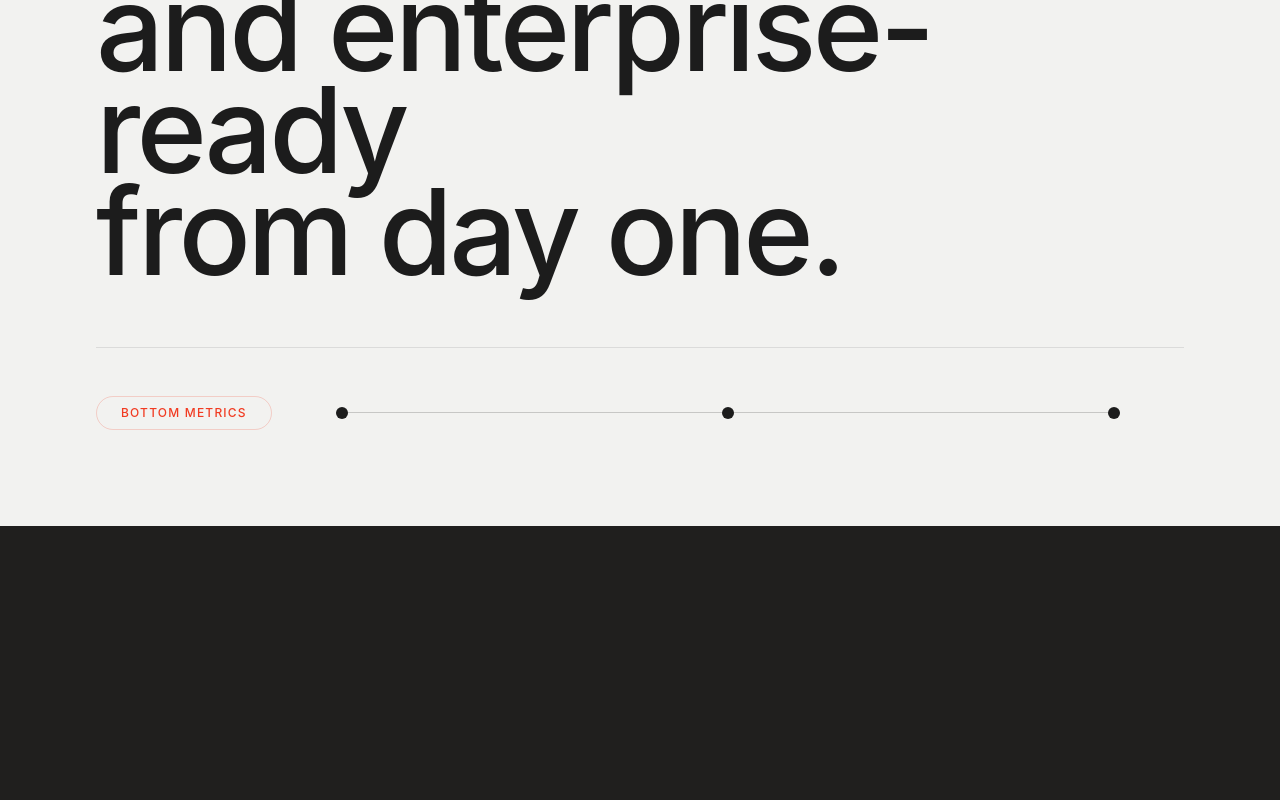
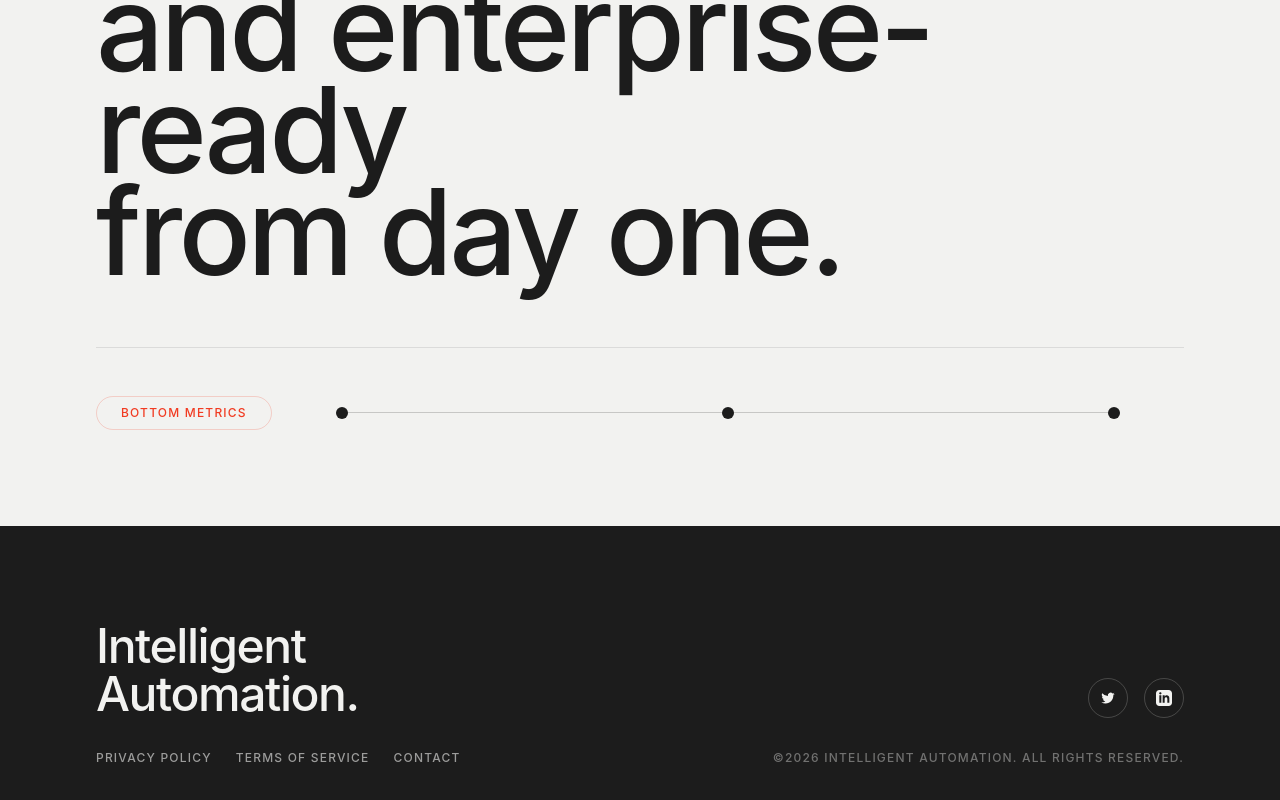
Before and after one commit to phalla-doll/pitch-deck, a Next.js app: page / in a window 1280 px wide. Shown: the part 4321-5121 px from the top of the page. Before the commit the page ends 4847 px from the top, so only its background shows below. Built offline with nearby package versions, Linux system fonts and the light colour scheme.

Commit message:
feat: Add footer with site links and social media
Introduces a new footer section to the landing page. This includes the site title "Intelligent Automation.", navigation links for Privacy Policy, Terms of Service, and Contact, as well as social media links (currently Twitter).

```diff
--- a/app/page.tsx
+++ b/app/page.tsx
@@ -197,6 +197,31 @@ export default function Page() {
           </div>
         </section>
 
+        {/* Footer */}
+        <footer className="bg-[#1c1c1c] text-[#f2f2f0] p-8 md:p-16 lg:p-24 flex flex-col md:flex-row justify-between items-start md:items-end gap-12 md:gap-0">
+          <div className="flex flex-col gap-8">
+            <h2 className="text-3xl md:text-5xl font-space font-medium tracking-[-0.03em]">Intelligent<br />Automation.</h2>
+            <div className="flex gap-6 text-[10px] md:text-xs font-medium uppercase tracking-widest text-[#f2f2f0]/60">
+              <a href="#" className="hover:text-[#f13b22] transition-colors">Privacy Policy</a>
+              <a href="#" className="hover:text-[#f13b22] transition-colors">Terms of Service</a>
+              <a href="#" className="hover:text-[#f13b22] transition-colors">Contact</a>
+            </div>
+          </div>
+          <div className="flex flex-col items-start md:items-end gap-8">
+            <div className="flex gap-4">
+              <a href="#" className="w-10 h-10 rounded-full border border-[#f2f2f0]/20 flex items-center justify-center hover:border-[#f13b22] hover:text-[#f13b22] transition-colors">
+                <span className="sr-only">Twitter</span>
+                <svg className="w-4 h-4" fill="currentColor" viewBox="0 0 24 24" aria-hidden="true"><path d="M8.29 20.251c7.547 0 11.675-6.253 11.675-11.675 0-.178 0-.355-.012-.53A8.348 8.348 0 0022 5.92a8.19 8.19 0 01-2.357.646 4.118 4.118 0 001.804-2.27 8.224 8.224 0 01-2.605.996 4.107 4.107 0 00-6.993 3.743 11.65 11.65 0 01-8.457-4.287 4.106 4.106 0 001.27 5.477A4.072 4.072 0 012.8 9.713v.052a4.105 4.105 0 003.292 4.022 4.095 4.095 0 01-1.853.07 4.108 4.108 0 003.834 2.85A8.233 8.233 0 012 18.407a11.616 11.616 0 006.29 1.84" /></svg>
+              </a>
+              <a href="#" className="w-10 h-10 rounded-full border border-[#f2f2f0]/20 flex items-center justify-center hover:border-[#f13b22] hover:text-[#f13b22] transition-colors">
+                <span className="sr-only">LinkedIn</span>
+                <svg className="w-4 h-4" fill="currentColor" viewBox="0 0 24 24" aria-hidden="true"><path fillRule="evenodd" d="M19 0h-14c-2.761 0-5 2.239-5 5v14c0 2.761 2.239 5 5 5h14c2.762 0 5-2.239 5-5v-14c0-2.761-2.238-5-5-5zm-11 19h-3v-11h3v11zm-1.5-12.268c-.966 0-1.75-.79-1.75-1.764s.784-1.764 1.75-1.764 1.75.79 1.75 1.764-.783 1.764-1.75 1.764zm13.5 12.268h-3v-5.604c0-3.368-4-3.113-4 0v5.604h-3v-11h3v1.765c1.396-2.586 7-2.777 7 2.476v6.759z" clipRule="evenodd" /></svg>
+              </a>
+            </div>
+            <span className="text-[10px] md:text-xs font-medium uppercase tracking-widest text-[#f2f2f0]/40">©2026 Intelligent Automation. All rights reserved.</span>
+          </div>
+        </footer>
+
       </div>
     </main>
   );
```
